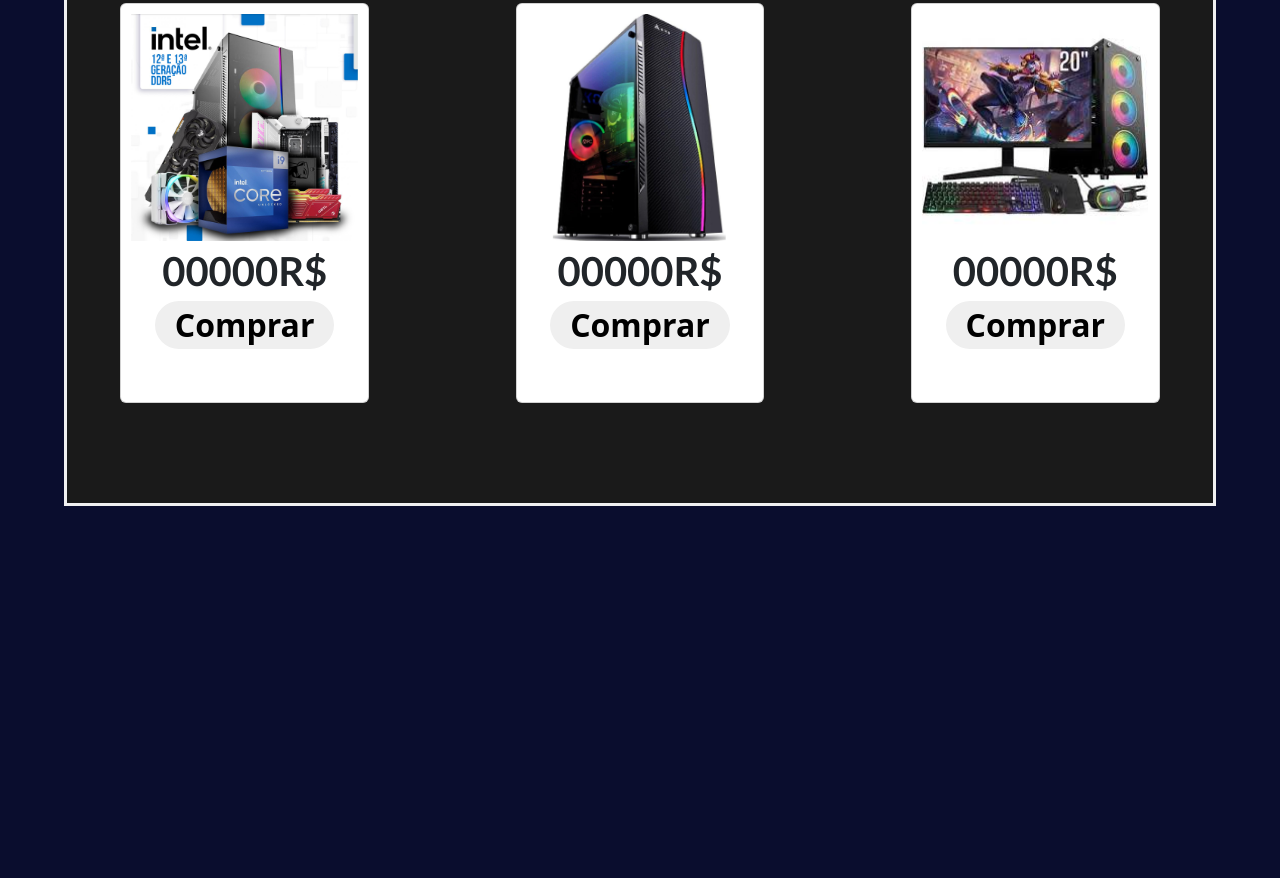
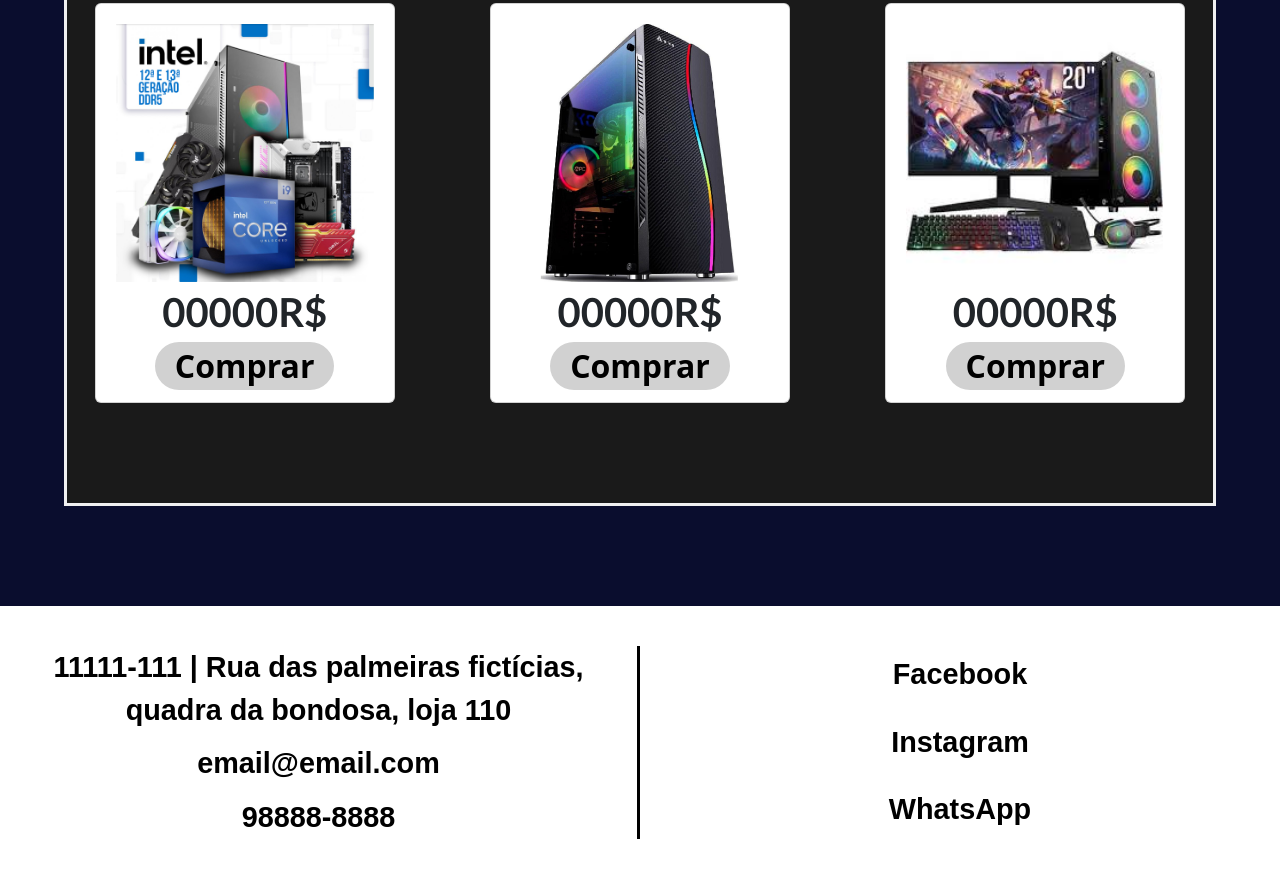
Before and after one commit to Kenjyka/cpfs-primeiro-index, a plain HTML site: page index.html in a window 1280 px wide. Shown: the part 1236-2114 px from the top of the page. Before the commit the page ends 1742 px from the top, so only its background shows below. Drawn offline with nearby package versions, Linux system fonts and the light colour scheme.

Commit message:
a few mmobile settings

```diff
--- a/assets/style.css
+++ b/assets/style.css
@@ -13,6 +13,7 @@ main {
     display: flex;
     flex-direction: column;
     align-items: center;
+    padding-bottom: 100px;
 
 
 
@@ -52,9 +53,9 @@ main {
     & > #promocoes {
         background-color: #1a1a1a;
         width: 90vw;
-        display: grid;
-        grid-template-columns: 1fr 1fr 1fr;
-        grid-template-rows: 1fr 1fr;
+        display: flex;
+        flex-wrap: wrap;
+        justify-content: space-around;
         gap: 40px;
         justify-items: center;
         border: 3px solid #f1f1f1;
@@ -82,9 +83,9 @@ main {
             flex-direction: column;
             background-color: #ffffff;
             align-items: center;
-            width: 70%;
+            width: 300px;
             height: 400px;
-            padding: 10px;
+            padding: 20px;
 
 
 
@@ -106,7 +107,52 @@ main {
                 padding: 0 20px;
                 border-radius: 50px;
                 font-weight: bolder;
+                background-color: #d1d1d1;
             }
         }
     }
 }
+
+footer {
+    background-color: #fff;
+    display: grid;
+    grid-template-columns: 1fr 1fr;
+    grid-auto-flow: row;
+    padding: 40px 0;
+    font-size: 1.8em;
+    text-align: center;
+    color: #000;
+    font-family: sans-serif;
+
+
+    & > div {
+        display: flex;
+        flex-direction: column;
+        gap: 10px;
+        align-items: center;
+        padding: 0 50px;
+        font-weight: bold;
+        justify-content: space-around;
+    }
+
+    & a {
+        text-decoration: none;
+        color: inherit;
+    }
+
+    & > .barra-footer {
+        border-right: 3px solid black;
+    }
+}
+
+
+@media(max-width:800px) {
+    #main_banner{
+        flex-direction: column;
+
+
+        & > article {
+            padding: 0 !important;
+        }
+    }
+}
--- a/index.html
+++ b/index.html
@@ -80,7 +80,16 @@
 
 
       <footer>
-
+        <div class="barra-footer">
+          <span>11111-111 | Rua das palmeiras fictícias, quadra da bondosa, loja 110</span>
+          <span>email@email.com</span>
+          <span>98888-8888</span>
+        </div>
+        <div>
+          <a href="#">Facebook</a>
+          <a href="#">Instagram</a>
+          <a href="#">WhatsApp</a>
+        </div>
       </footer>
 
 
```
